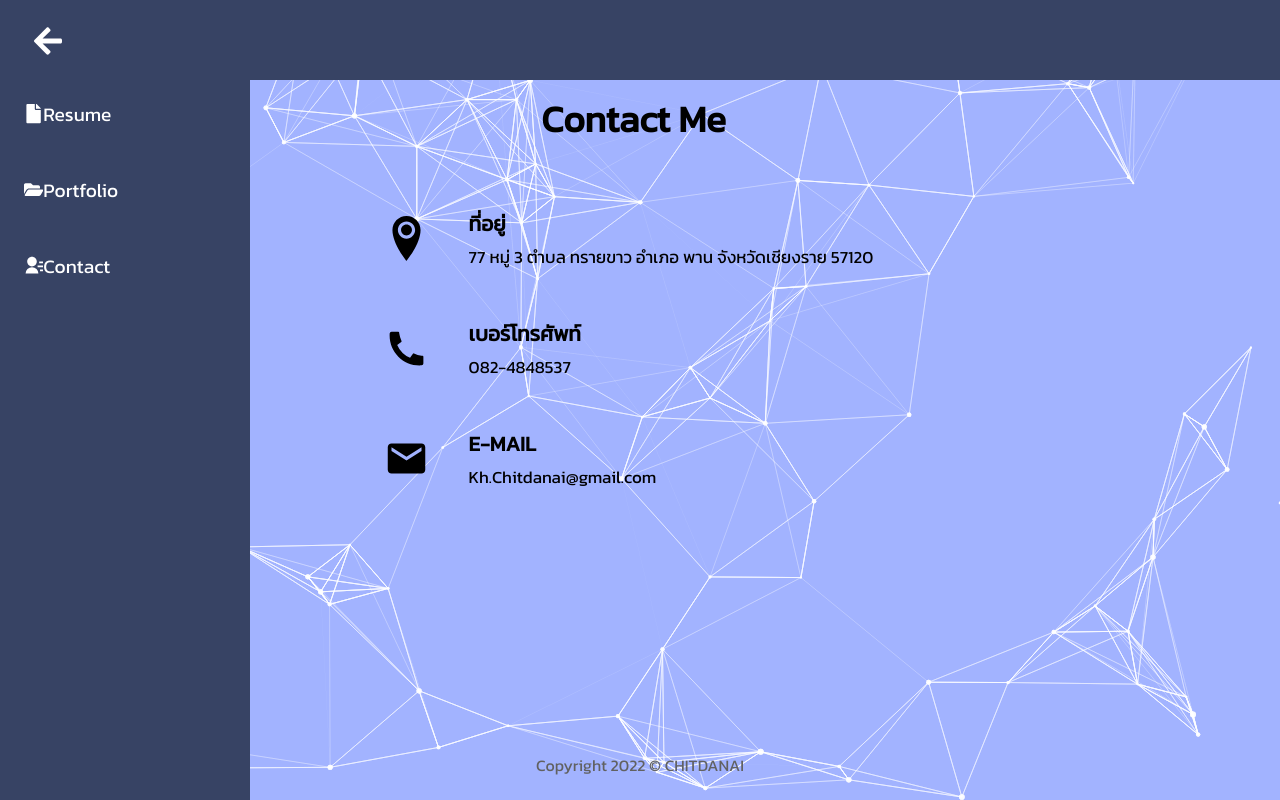
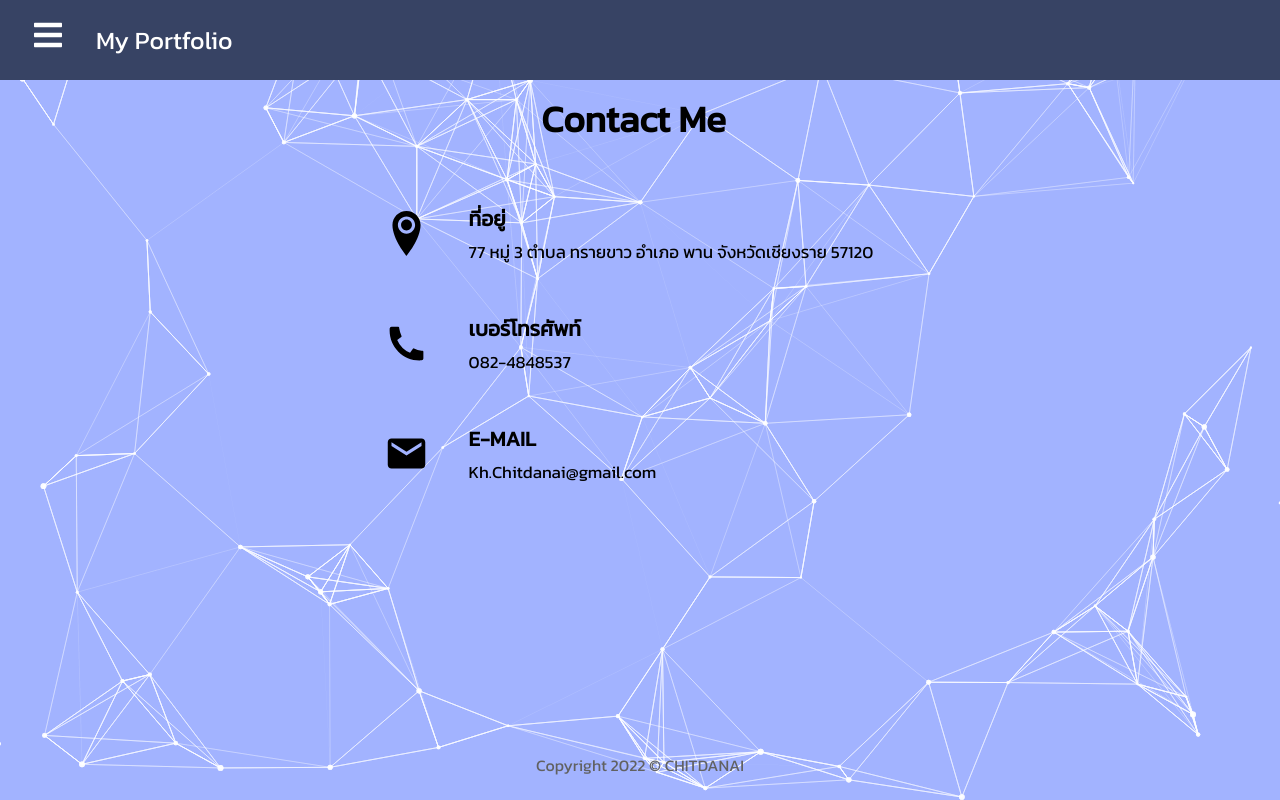
Before and after one commit to littleeye0011/React-Resume, a React (Create React App) app in the folder react-resume/: page /Contact in a window 1280 px wide. Built offline with nearby package versions, Linux system fonts and the light colour scheme.

Commit message:
update screen commit

```diff
--- a/react-resume/src/components/Navigation.js
+++ b/react-resume/src/components/Navigation.js
@@ -4,8 +4,11 @@ import { useState } from "react";
 import MenuData from "../data/MenuData";
 
 const Navigation = () => {
-  const [showMenu, setShowMenu] = useState(true);
-  const toggleMenu = () => setShowMenu(!showMenu);
+  const [showMenu, setShowMenu] = useState(false);
+
+  const toggleMenu = () => {
+    setShowMenu(!showMenu);
+  };
 
   return (
     <aside>
@@ -19,7 +22,7 @@ const Navigation = () => {
           <Link to="/">My Portfolio</Link>
         </div>
       </div>
-      <nav className={showMenu ? "nav-menu active" : "nav-menu"}>
+      <nav id="toggle" className={showMenu ? "nav-menu active" : "nav-menu"}>
         <ul className="nav-bar-item" onClick={toggleMenu}>
           <li className="navbar-toggle">
             <Link to="#" className="menu-bar">
--- a/react-resume/src/components/page/Portfolio.css
+++ b/react-resume/src/components/page/Portfolio.css
@@ -1,6 +1,8 @@
+.page-title {
+  margin-bottom: 0;
+}
+
 .card-container {
-  margin: 10px;
-  padding: 20px 0;
   display: flex;
   flex-direction: row;
   overflow-x: scroll;
--- a/react-resume/src/components/page/Resume.css
+++ b/react-resume/src/components/page/Resume.css
@@ -165,4 +165,7 @@ li {
     font-weight: bold;
     margin-bottom: 3rem;
   }
+  .resume {
+    margin-bottom: 25px;
+  }
 }
```
